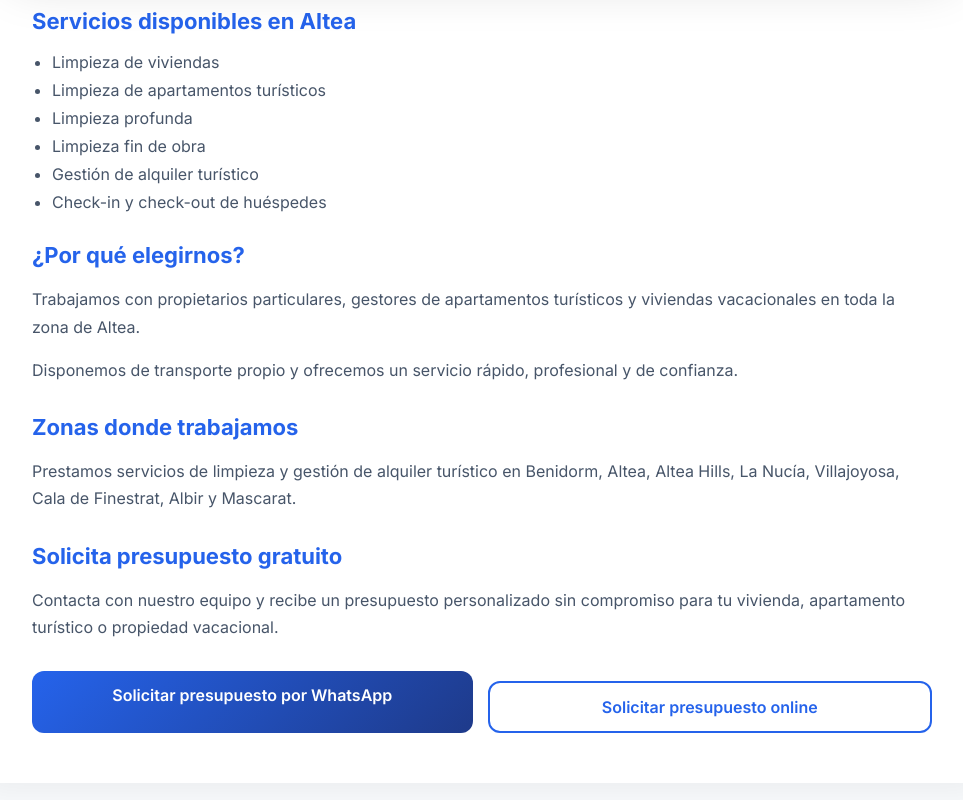
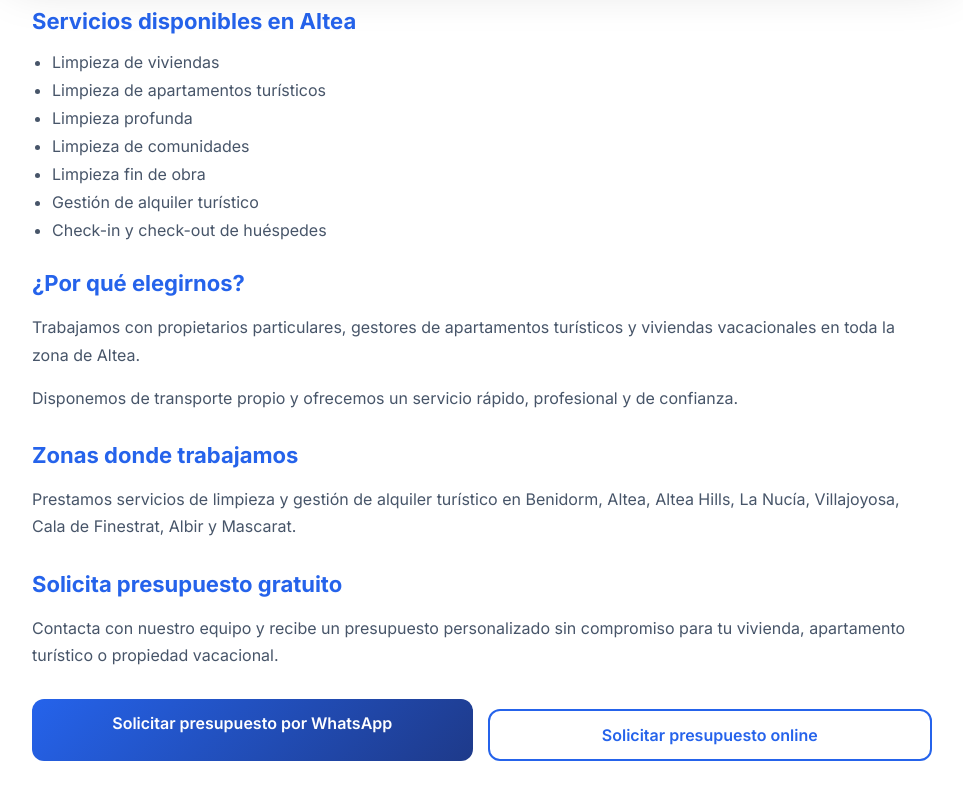
Before and after one commit to mduarte1996/limpiezas-dashboard, a React (Create React App) app: page /limpieza-altea in a window 1280 px wide. Shown: the part 816-1616 px from the top of the page, without its empty margins (158-1121 px from the left). Built offline with nearby package versions, Linux system fonts and the light colour scheme.

Commit message:
edicion texto home

```diff
--- a/src/pages/Home.js
+++ b/src/pages/Home.js
@@ -936,7 +936,7 @@ Gracias!
 
                                     <p>
                                         Nos encargamos de la gestión operativa de tu vivienda vacacional
-                                        para que puedas obtener rentabilidad sin preocuparte por el día a día.
+                                        para que puedas maximizar la rentabilidad sin preocuparte por el día a día.
                                     </p>
 
                                     <p><strong>Incluye:</strong></p>
@@ -944,7 +944,7 @@ Gracias!
                                     <ul>
                                         <li>Check-in y check-out de huéspedes</li>
                                         <li>Atención al cliente</li>
-                                        <li>Supervisión de limpiezas</li>
+                                        <li>Servicio de limpieza</li>
                                         <li>Reposición de suministros</li>
                                         <li>Control de incidencias</li>
                                         <li>Seguimiento operativo</li>
--- a/src/pages/LimpiezaAlbir.js
+++ b/src/pages/LimpiezaAlbir.js
@@ -42,6 +42,7 @@ function LimpiezaAlbir() {
                         <li>Limpieza de viviendas</li>
                         <li>Limpieza de apartamentos turísticos</li>
                         <li>Limpieza profunda</li>
+                        <li>Limpieza de comunidades</li>
                         <li>Limpieza fin de obra</li>
                         <li>Gestión de alquiler turístico</li>
                         <li>Check-in y check-out de huéspedes</li>
--- a/src/pages/LimpiezaAltea.js
+++ b/src/pages/LimpiezaAltea.js
@@ -43,6 +43,7 @@ function LimpiezaAltea() {
                         <li>Limpieza de viviendas</li>
                         <li>Limpieza de apartamentos turísticos</li>
                         <li>Limpieza profunda</li>
+                        <li>Limpieza de comunidades</li>
                         <li>Limpieza fin de obra</li>
                         <li>Gestión de alquiler turístico</li>
                         <li>Check-in y check-out de huéspedes</li>
--- a/src/pages/LimpiezaFinestrat.js
+++ b/src/pages/LimpiezaFinestrat.js
@@ -42,6 +42,7 @@ function LimpiezaFinestrat() {
                         <li>Limpieza de viviendas</li>
                         <li>Limpieza de apartamentos turísticos</li>
                         <li>Limpieza profunda</li>
+                        <li>Limpieza de comunidades</li>
                         <li>Limpieza fin de obra</li>
                         <li>Gestión de alquiler turístico</li>
                         <li>Check-in y check-out de huéspedes</li>
--- a/src/pages/LimpiezaLanucia.js
+++ b/src/pages/LimpiezaLanucia.js
@@ -42,6 +42,7 @@ function LimpiezaLanucia() {
                         <li>Limpieza de viviendas</li>
                         <li>Limpieza de apartamentos turísticos</li>
                         <li>Limpieza profunda</li>
+                        <li>Limpieza de comunidades</li>
                         <li>Limpieza fin de obra</li>
                         <li>Gestión de alquiler turístico</li>
                         <li>Check-in y check-out de huéspedes</li>
--- a/src/pages/LimpiezaMascarat.js
+++ b/src/pages/LimpiezaMascarat.js
@@ -42,6 +42,7 @@ function LimpiezaMascarat() {
                         <li>Limpieza de viviendas</li>
                         <li>Limpieza de apartamentos turísticos</li>
                         <li>Limpieza profunda</li>
+                        <li>Limpieza de comunidades</li>
                         <li>Limpieza fin de obra</li>
                         <li>Gestión de alquiler turístico</li>
                         <li>Check-in y check-out de huéspedes</li>
--- a/src/pages/LimpiezaVillajoyosa.js
+++ b/src/pages/LimpiezaVillajoyosa.js
@@ -42,6 +42,7 @@ function LimpiezaVillajoyosa() {
                         <li>Limpieza de viviendas</li>
                         <li>Limpieza de apartamentos turísticos</li>
                         <li>Limpieza profunda</li>
+                        <li>Limpieza de comunidades</li>
                         <li>Limpieza fin de obra</li>
                         <li>Gestión de alquiler turístico</li>
                         <li>Check-in y check-out de huéspedes</li>
```
